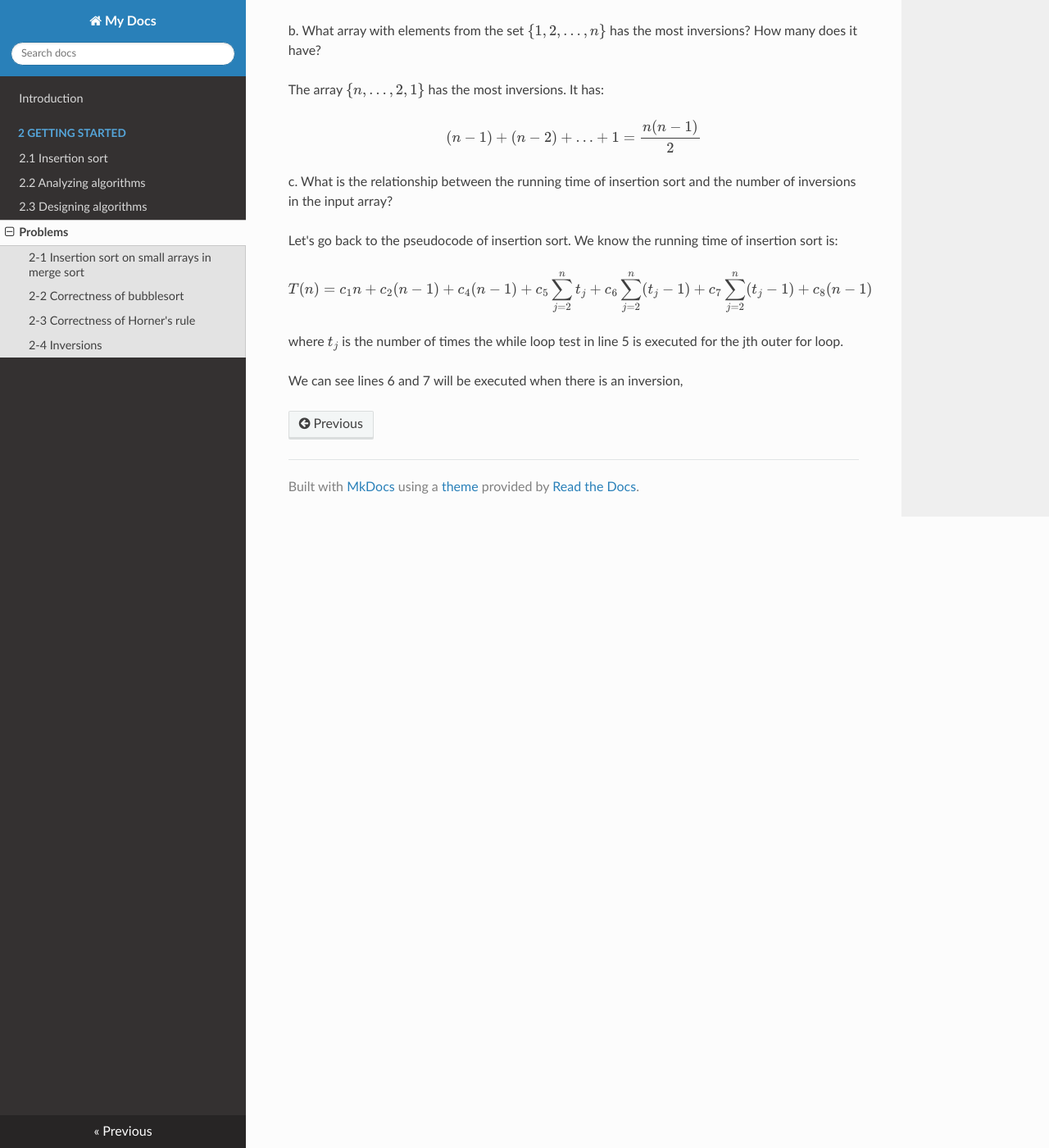
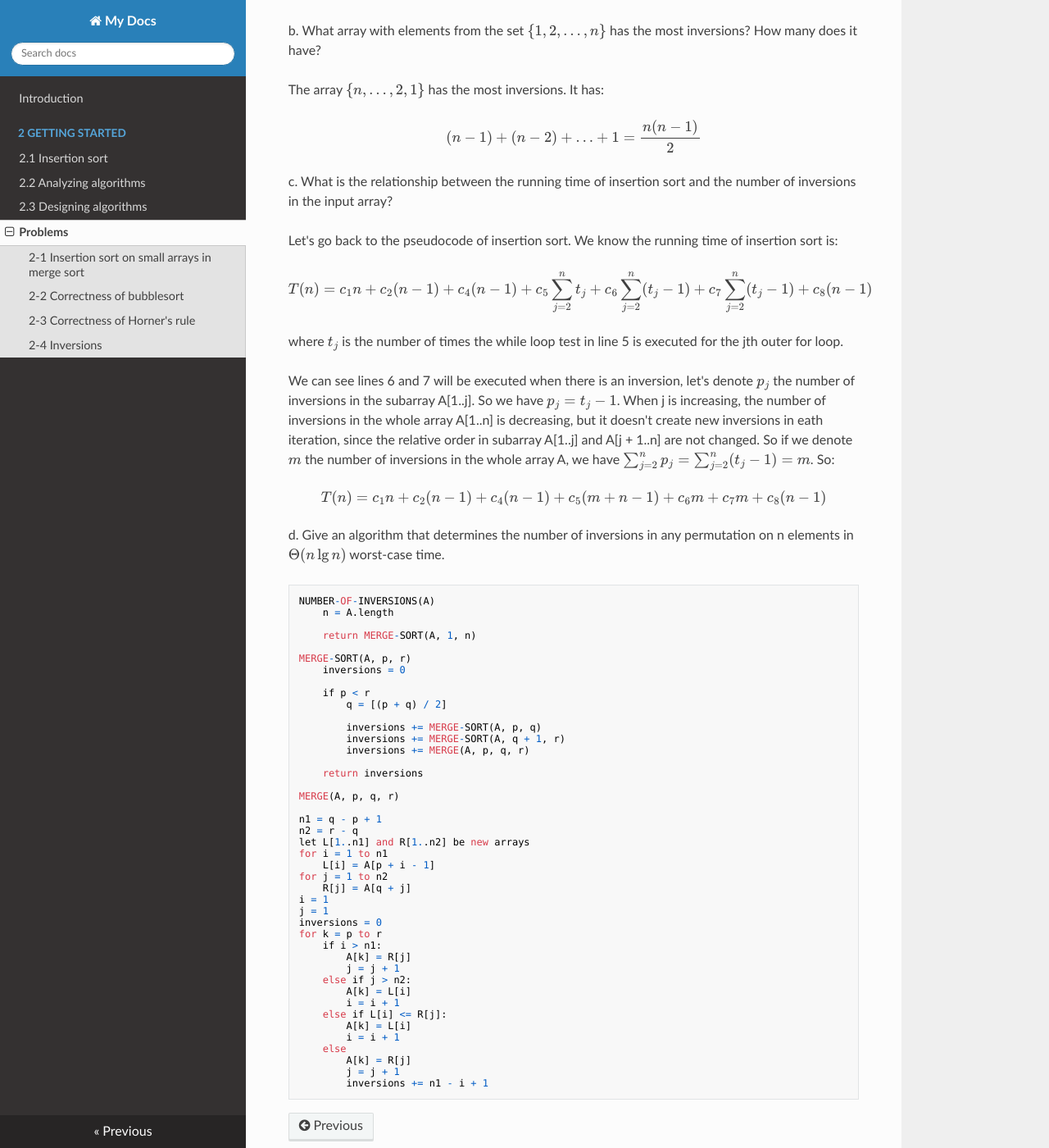
Before and after one commit to Frederick-S/Introduction-to-Algorithms-Notes, an MkDocs documentation site: the page built from docs/2-Getting-Started/Problems.md, in a window 1280 px wide and 1400 px high, scrolled down 3834 px. Shown: the whole window at 82% size. Built offline with MkDocs 1.6.1, drawn with Linux system fonts in a browser that asks for light colours; nearby versions of some CDN libraries; formulas are drawn with MathJax 3; old or Windows-style settings are respelled for this version of MkDocs.

Commit message:
Update exercise

````diff
--- a/docs/2-Getting-Started/Problems.md
+++ b/docs/2-Getting-Started/Problems.md
@@ -128,4 +128,54 @@ $$T(n) = c_1n + c_2(n - 1) + c_4(n - 1) + c_5\sum_{j = 2}^{n} t_j + c_6\sum_{j =
 
 where $t_j$ is the number of times the while loop test in line 5 is executed for the jth outer for loop.
 
-We can see lines 6 and 7 will be executed when there is an inversion,
+We can see lines 6 and 7 will be executed when there is an inversion, let's denote $p_j$ the number of inversions in the subarray A[1..j]. So we have $p_j = t_j - 1$. When j is increasing, the number of inversions in the whole array A[1..n] is decreasing, but it doesn't create new inversions in eath iteration, since the relative order in subarray A[1..j] and A[j + 1..n] are not changed. So if we denote $m$ the number of inversions in the whole array A, we have $\sum_{j = 2}^{n} p_j = \sum_{j = 2}^{n} (t_j - 1) = m$. So:
+
+$$T(n) = c_1n + c_2(n - 1) + c_4(n - 1) + c_5(m + n - 1) + c_6m + c_7m + c_8(n - 1)$$
+
+d. Give an algorithm that determines the number of inversions in any permutation on n elements in $\Theta(n\lg{n})$ worst-case time.
+
+```
+NUMBER-OF-INVERSIONS(A)
+	n = A.length
+
+	return MERGE-SORT(A, 1, n)
+
+MERGE-SORT(A, p, r)
+	inversions = 0
+
+	if p < r
+		q = [(p + q) / 2]
+
+		inversions += MERGE-SORT(A, p, q)
+		inversions += MERGE-SORT(A, q + 1, r)
+		inversions += MERGE(A, p, q, r)
+
+	return inversions
+
+MERGE(A, p, q, r)
+
+n1 = q - p + 1
+n2 = r - q
+let L[1..n1] and R[1..n2] be new arrays
+for i = 1 to n1
+    L[i] = A[p + i - 1]
+for j = 1 to n2
+    R[j] = A[q + j]
+i = 1
+j = 1
+inversions = 0
+for k = p to r
+    if i > n1:
+        A[k] = R[j]
+        j = j + 1
+    else if j > n2:
+        A[k] = L[i]
+        i = i + 1
+    else if L[i] <= R[j]:
+        A[k] = L[i]
+        i = i + 1
+    else
+        A[k] = R[j]
+        j = j + 1
+        inversions += n1 - i + 1
+```
````
